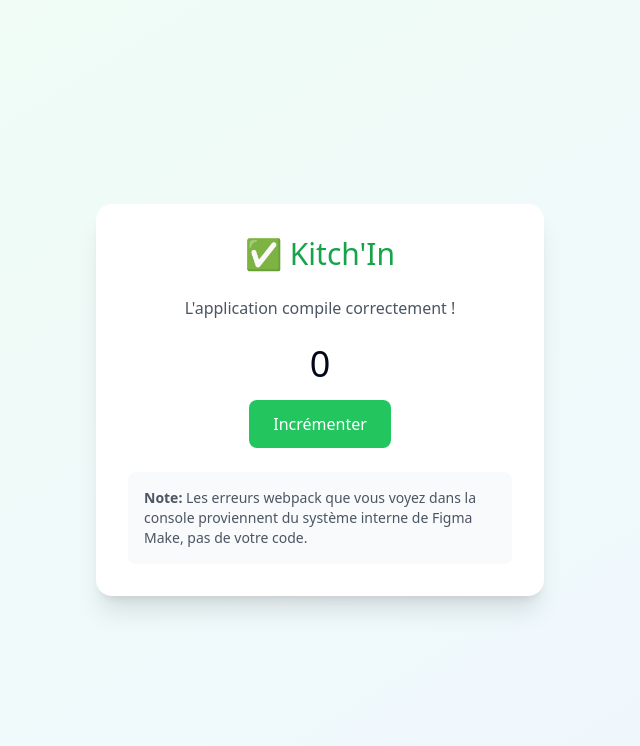
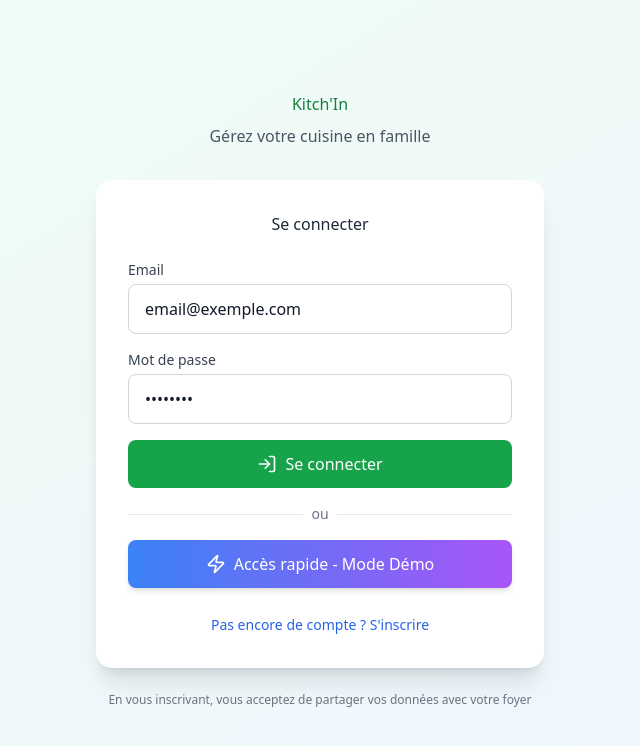
Before and after one commit to RodrigueNeveux/KitchIn, a React (Vite) app in the folder src/: page / in a window 1280 px wide. Shown: the top 746 px of the page, without its empty margins (320-960 px from the left). Built offline with nearby package versions, Linux system fonts and the light colour scheme.

Commit message:
Replace AppMinimal with full App and Toaster

```diff
--- a/src/main.tsx
+++ b/src/main.tsx
@@ -1,13 +1,23 @@
 import { createRoot } from 'react-dom/client';
-import AppMinimal from './AppMinimal';
+
+// 1. Importez l'application complète
+import App from './App';
+
+// 2. Importez le Toaster (composant de notification)
+import { Toaster } from './components/ui/sonner';
+
 import './styles/globals.css';
 
 const rootElement = document.getElementById('root');
+
 if (!rootElement) throw new Error('Failed to find the root element');
 
-createRoot(rootElement).render(<AppMinimal />);
+// 3. Rendu de l'application complète et du Toaster
+createRoot(rootElement).render(
+  <>
+    <App />
+    <Toaster position="top-center" />
+  </>
+);
 
-// Pour revenir à l'app complète, remplacez AppMinimal par:
-// import App from './App';
-// import { Toaster } from './components/ui/sonner';
-// createRoot(rootElement).render(<><App /><Toaster position="top-center" /></>);
+// Supprimez ou commentez tout ce qui concerne AppMinimal
```
